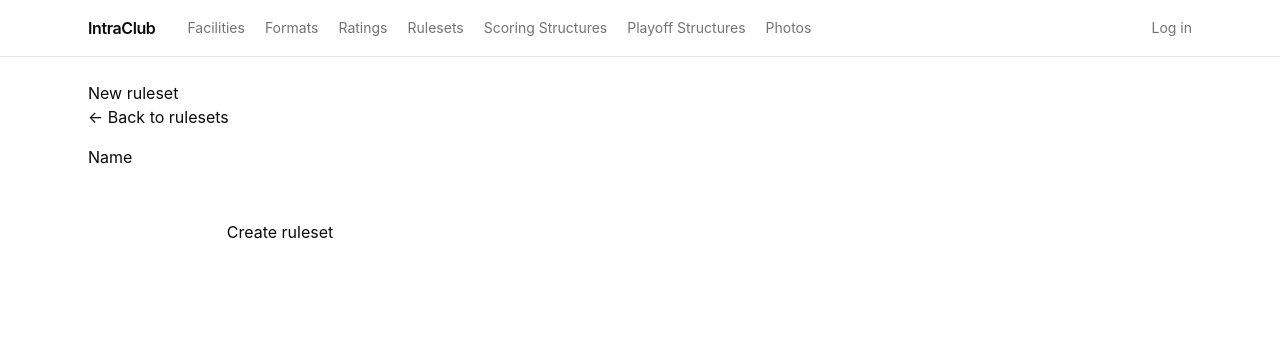
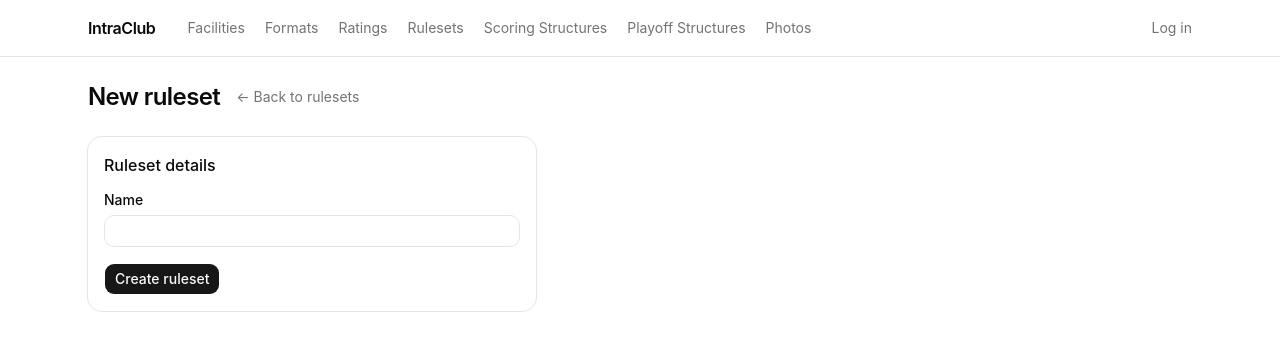
Before and after one commit to jdarthur/intraclub, a SvelteKit app in the folder ui/: page /rulesets/new in a window 1280 px wide. Shown: the top 350 px of the page. Built offline with nearby package versions, Linux system fonts and the light colour scheme.

Commit message:
Migrate rulesets pages to shadcn-svelte design system

```diff
--- a/ui/src/routes/rulesets/+page.svelte
+++ b/ui/src/routes/rulesets/+page.svelte
@@ -2,6 +2,15 @@
 	import { onMount } from 'svelte';
 	import { listRulesets } from '$lib/ruleset';
 	import type { Ruleset } from '$lib/ruleset';
+	import { Button } from '$lib/components/ui/button/index.js';
+	import {
+		Table,
+		TableBody,
+		TableCell,
+		TableHead,
+		TableHeader,
+		TableRow
+	} from '$lib/components/ui/table/index.js';
 
 	let rulesets = $state<Ruleset[]>([]);
 	let loading = $state(true);
@@ -22,46 +31,38 @@
 	<title>Rulesets</title>
 </svelte:head>
 
-<h1>Rulesets</h1>
-<a href="/rulesets/new">New ruleset</a>
+<div class="flex items-center justify-between gap-4">
+	<h1 class="text-2xl font-semibold tracking-tight">Rulesets</h1>
+	<Button href="/rulesets/new">New ruleset</Button>
+</div>
 
 {#if loading}
-	<p>Loading...</p>
+	<p class="text-muted-foreground">Loading...</p>
 {:else if error}
-	<p class="error">{error}</p>
+	<p class="text-sm font-medium text-destructive">{error}</p>
 {:else if rulesets.length === 0}
-	<p>No rulesets yet.</p>
+	<p class="text-muted-foreground">No rulesets yet.</p>
 {:else}
-	<table>
-		<thead>
-			<tr>
-				<th>Name</th>
-				<th>Revision</th>
-			</tr>
-		</thead>
-		<tbody>
-			{#each rulesets as ruleset}
-				<tr>
-					<td><a href={`/rulesets/${ruleset.id}`}>{ruleset.name}</a></td>
-					<td>{ruleset.revision}</td>
-				</tr>
-			{/each}
-		</tbody>
-	</table>
+	<div class="mt-4 overflow-hidden rounded-lg border">
+		<Table>
+			<TableHeader>
+				<TableRow>
+					<TableHead>Name</TableHead>
+					<TableHead>Revision</TableHead>
+				</TableRow>
+			</TableHeader>
+			<TableBody>
+				{#each rulesets as ruleset}
+					<TableRow>
+						<TableCell>
+							<a href={`/rulesets/${ruleset.id}`} class="font-medium text-primary underline-offset-4 hover:underline">
+								{ruleset.name}
+							</a>
+						</TableCell>
+						<TableCell>{ruleset.revision}</TableCell>
+					</TableRow>
+				{/each}
+			</TableBody>
+		</Table>
+	</div>
 {/if}
-
-<style>
-	.error {
-		color: #c00;
-	}
-	table {
-		border-collapse: collapse;
-		margin-top: 1rem;
-	}
-	th,
-	td {
-		border: 1px solid #ccc;
-		padding: 0.4rem 0.8rem;
-		text-align: left;
-	}
-</style>
--- a/ui/src/routes/rulesets/[id]/+page.svelte
+++ b/ui/src/routes/rulesets/[id]/+page.svelte
@@ -3,6 +3,18 @@
 	import { goto } from '$app/navigation';
 	import { getRuleset, amendRulesetName, deleteRuleset } from '$lib/ruleset';
 	import type { Ruleset } from '$lib/ruleset';
+	import { Button, buttonVariants } from '$lib/components/ui/button/index.js';
+	import { Card, CardContent, CardHeader, CardTitle } from '$lib/components/ui/card/index.js';
+	import { Input } from '$lib/components/ui/input/index.js';
+	import { Label } from '$lib/components/ui/label/index.js';
+	import {
+		Popover,
+		PopoverClose,
+		PopoverContent,
+		PopoverHeader,
+		PopoverTitle,
+		PopoverTrigger
+	} from '$lib/components/ui/popover/index.js';
 
 	// Derived from the route param so the page re-loads when navigating between
 	// ruleset revisions (same [id] route, different id).
@@ -14,6 +26,7 @@
 	let error = $state('');
 	let saving = $state(false);
 	let deleting = $state(false);
+	let deleteOpen = $state(false);
 
 	$effect(() => {
 		load(currentId);
@@ -48,7 +61,7 @@
 	}
 
 	async function handleDelete() {
-		if (!confirm('Delete this ruleset?')) return;
+		deleteOpen = false;
 		error = '';
 		deleting = true;
 		try {
@@ -66,15 +79,17 @@
 </svelte:head>
 
 {#if loadError}
-	<h1>Ruleset</h1>
-	<p class="error">{loadError}</p>
-	<a href="/rulesets">&larr; Back to rulesets</a>
+	<h1 class="text-2xl font-semibold tracking-tight">Ruleset</h1>
+	<p class="text-sm font-medium text-destructive">{loadError}</p>
+	<a href="/rulesets" class="text-sm text-muted-foreground hover:text-foreground">&larr; Back to rulesets</a>
 {:else if !ruleset}
-	<h1>Ruleset</h1>
-	<p>Loading...</p>
+	<h1 class="text-2xl font-semibold tracking-tight">Ruleset</h1>
+	<p class="text-muted-foreground">Loading...</p>
 {:else}
-	<h1>{ruleset.name}</h1>
-	<a href="/rulesets">&larr; Back to rulesets</a>
+	<div class="flex items-center gap-4">
+		<h1 class="text-2xl font-semibold tracking-tight">{ruleset.name}</h1>
+		<a href="/rulesets" class="text-sm text-muted-foreground hover:text-foreground">&larr; Back to rulesets</a>
+	</div>
 
 	<dl class="meta">
 		<div>
@@ -97,32 +112,52 @@
 		</div>
 	</dl>
 
-	<h2>Edit</h2>
-	<p class="hint">Saving edits amends this ruleset and creates a new revision.</p>
-	<form onsubmit={handleSave}>
-		<label>
-			Name
-			<input type="text" bind:value={name} required />
-		</label>
-		<button type="submit" disabled={saving}>{saving ? 'Saving...' : 'Save changes'}</button>
-	</form>
+	<Card class="mt-6 max-w-md">
+		<CardHeader>
+			<CardTitle class="text-base">Edit</CardTitle>
+		</CardHeader>
+		<CardContent>
+			<p class="hint text-sm text-muted-foreground">
+				Saving edits amends this ruleset and creates a new revision.
+			</p>
+			<form onsubmit={handleSave} class="flex flex-col gap-4">
+				<div class="flex flex-col gap-2">
+					<Label for="name">Name</Label>
+					<Input id="name" type="text" bind:value={name} required />
+				</div>
+				<Button type="submit" disabled={saving} class="w-fit">
+					{saving ? 'Saving...' : 'Save changes'}
+				</Button>
+			</form>
+		</CardContent>
+	</Card>
 
-	<button type="button" onclick={handleDelete} disabled={deleting} class="danger">
-		{deleting ? 'Deleting...' : 'Delete ruleset'}
-	</button>
+	<div class="mt-4">
+		<Popover bind:open={deleteOpen}>
+			<PopoverTrigger disabled={deleting} class={buttonVariants({ variant: 'destructive' })}>
+				{deleting ? 'Deleting...' : 'Delete ruleset'}
+			</PopoverTrigger>
+			<PopoverContent class="w-80">
+				<PopoverHeader>
+					<PopoverTitle>Delete ruleset?</PopoverTitle>
+					<p class="text-sm text-muted-foreground">
+						This permanently removes this ruleset and cannot be undone.
+					</p>
+				</PopoverHeader>
+				<div class="flex justify-end gap-2">
+					<PopoverClose class={buttonVariants({ variant: 'outline', size: 'sm' })}>Cancel</PopoverClose>
+					<Button variant="destructive" size="sm" onclick={handleDelete}>Delete</Button>
+				</div>
+			</PopoverContent>
+		</Popover>
+	</div>
 
 	{#if error}
-		<p class="error">{error}</p>
+		<p class="mt-4 text-sm font-medium text-destructive">{error}</p>
 	{/if}
 {/if}
 
 <style>
-	.error {
-		color: #c00;
-	}
-	.hint {
-		color: #666;
-	}
 	.meta {
 		display: flex;
 		gap: 1.5rem;
@@ -135,23 +170,4 @@
 	.meta dd {
 		margin: 0;
 	}
-	form {
-		display: flex;
-		flex-direction: column;
-		gap: 0.75rem;
-		max-width: 24rem;
-		margin-top: 0.5rem;
-	}
-	label {
-		display: flex;
-		flex-direction: column;
-		gap: 0.25rem;
-	}
-	input {
-		padding: 0.35rem;
-	}
-	.danger {
-		margin-top: 1rem;
-		color: #c00;
-	}
 </style>
--- a/ui/src/routes/rulesets/new/+page.svelte
+++ b/ui/src/routes/rulesets/new/+page.svelte
@@ -1,6 +1,10 @@
 <script lang="ts">
 	import { createRuleset } from '$lib/ruleset';
 	import { goto } from '$app/navigation';
+	import { Button } from '$lib/components/ui/button/index.js';
+	import { Card, CardContent, CardHeader, CardTitle } from '$lib/components/ui/card/index.js';
+	import { Input } from '$lib/components/ui/input/index.js';
+	import { Label } from '$lib/components/ui/label/index.js';
 
 	let name = $state('');
 	let error = $state('');
@@ -25,38 +29,28 @@
 	<title>New ruleset</title>
 </svelte:head>
 
-<h1>New ruleset</h1>
-<a href="/rulesets">&larr; Back to rulesets</a>
+<div class="flex items-center gap-4">
+	<h1 class="text-2xl font-semibold tracking-tight">New ruleset</h1>
+	<a href="/rulesets" class="text-sm text-muted-foreground hover:text-foreground">&larr; Back to rulesets</a>
+</div>
 
-<form onsubmit={handleSubmit}>
-	<label>
-		Name
-		<input type="text" bind:value={name} required />
-	</label>
-	<button type="submit" disabled={submitting}>{submitting ? 'Creating...' : 'Create ruleset'}</button>
-</form>
+<Card class="mt-6 max-w-md">
+	<CardHeader>
+		<CardTitle class="text-base">Ruleset details</CardTitle>
+	</CardHeader>
+	<CardContent>
+		<form onsubmit={handleSubmit} class="flex flex-col gap-4">
+			<div class="flex flex-col gap-2">
+				<Label for="name">Name</Label>
+				<Input id="name" type="text" bind:value={name} required />
+			</div>
+			<Button type="submit" disabled={submitting} class="w-fit">
+				{submitting ? 'Creating...' : 'Create ruleset'}
+			</Button>
+		</form>
+	</CardContent>
+</Card>
 
 {#if error}
-	<p class="error">{error}</p>
+	<p class="mt-4 text-sm font-medium text-destructive">{error}</p>
 {/if}
-
-<style>
-	.error {
-		color: #c00;
-	}
-	form {
-		display: flex;
-		flex-direction: column;
-		gap: 0.75rem;
-		max-width: 24rem;
-		margin-top: 1rem;
-	}
-	label {
-		display: flex;
-		flex-direction: column;
-		gap: 0.25rem;
-	}
-	input {
-		padding: 0.35rem;
-	}
-</style>
```
Also changed, not shown: 1 other file (tests, documents, lock files or other folders).
